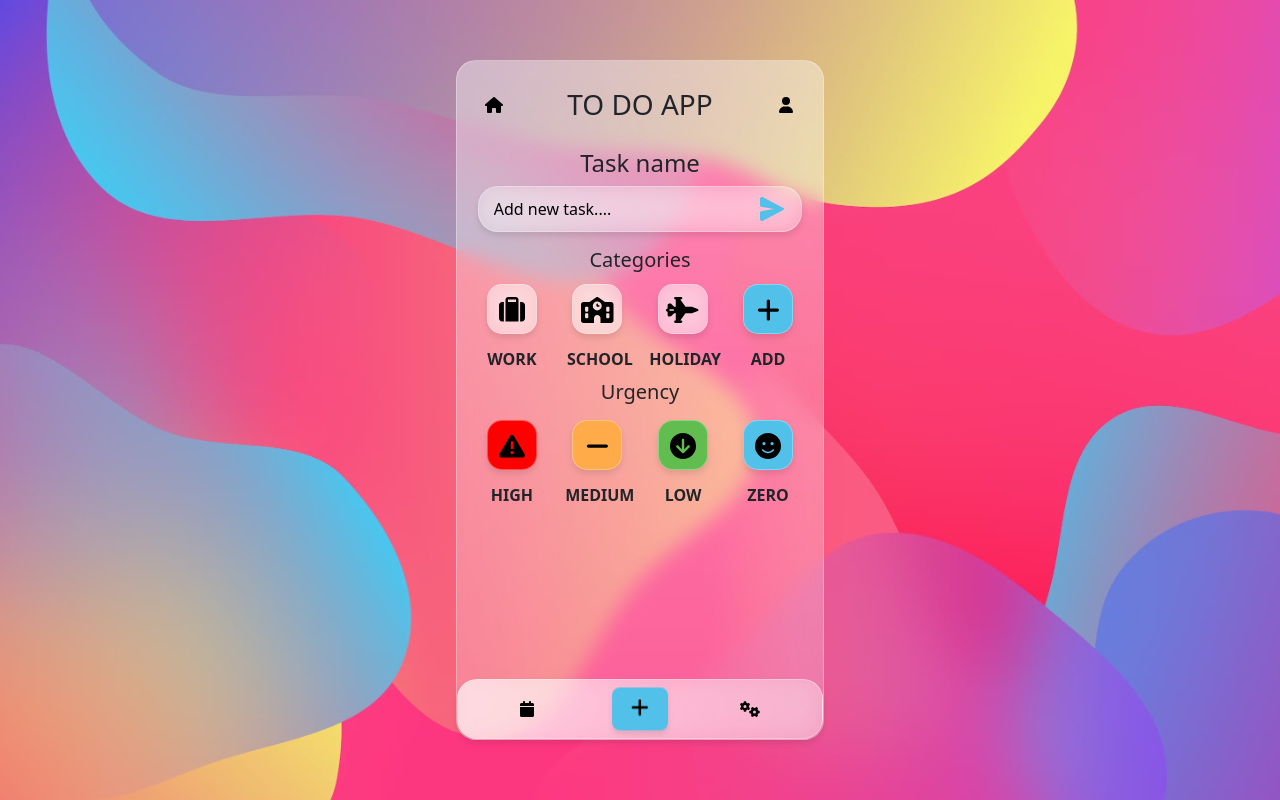
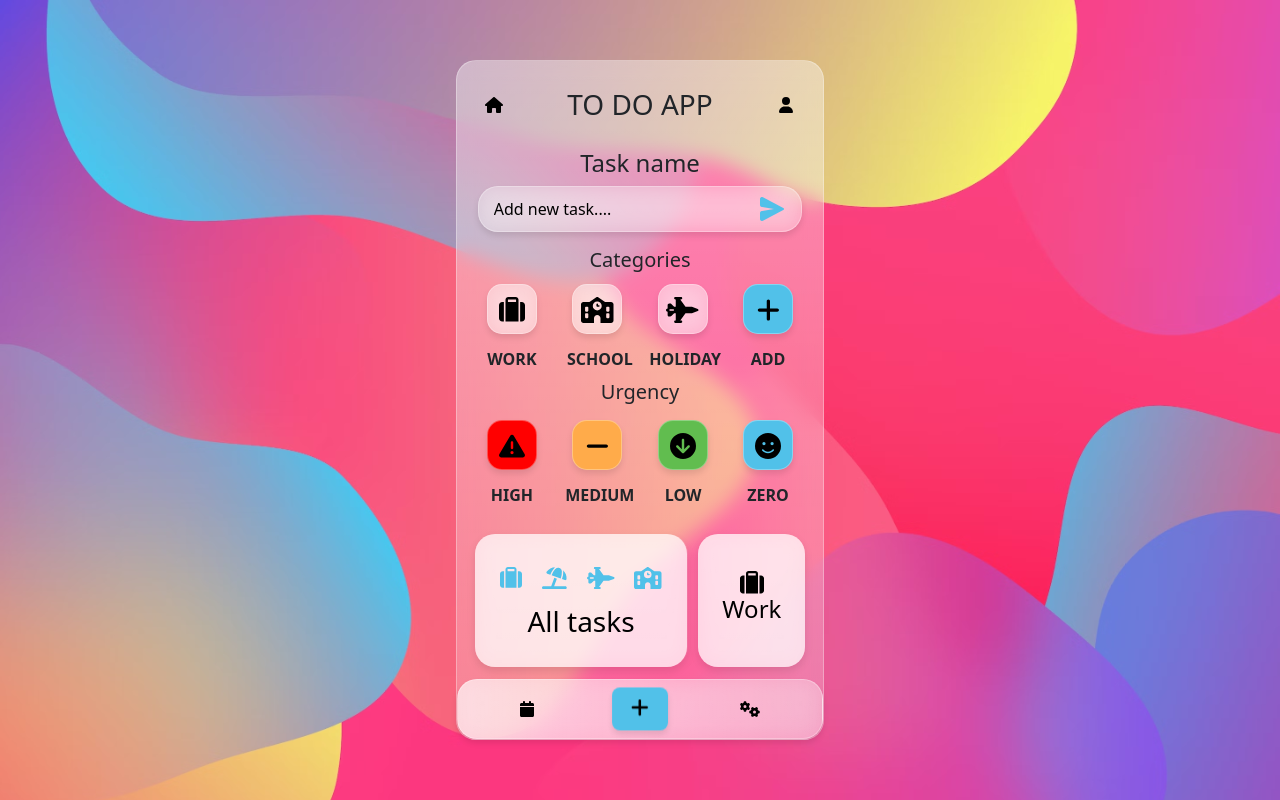
Before and after one commit to holc7/react-to-do-project, a React (Vite) app: page / in a window 1280 px wide. Built offline with nearby package versions, Linux system fonts and the light colour scheme.

Commit message:
More improvements

```diff
--- a/src/App.css
+++ b/src/App.css
@@ -151,6 +151,65 @@ body {
   overflow: hidden;
   height: 150px;
 }
+.card-all-task {
+  background: rgba(255, 255, 255, 0.2);
+  backdrop-filter: blur(10px);
+  -webkit-backdrop-filter: blur(10px);
+  border-radius: 20px;
+  border: none;
+  color: #000;
+  box-shadow: 0 4px 8px rgba(0, 0, 0, 0.1);
+  overflow: hidden;
+  padding: 1rem 2rem;
+  align-items: center;
+  justify-content: center;
+  margin-top: 30px !important;
+
+}
+
+.card-all-task-1 {
+  background: rgba(255, 255, 255, 0.7);
+  backdrop-filter: blur(10px);
+  -webkit-backdrop-filter: blur(10px);
+  border-radius: 20px;
+  border: none;
+  color: #000;
+  box-shadow: 0 4px 8px rgba(0, 0, 0, 0.1);
+  overflow: hidden;
+  text-align: left;
+  display: flex;
+  flex-direction: column;
+
+  margin-top: 30px !important;
+}
+
+
+
+
+.card-all-task-1 {
+  padding: 1.3rem 3.3rem;
+}
+
+.card-all-task-2 {
+
+  background: rgba(255, 255, 255, 0.7);
+  backdrop-filter: blur(10px);
+  -webkit-backdrop-filter: blur(10px);
+  border-radius: 20px;
+  border: none;
+  color: #000;
+  box-shadow: 0 4px 8px rgba(0, 0, 0, 0.1);
+  overflow: hidden;
+  padding: 0.8rem 1.5rem;
+  text-align: left;
+  display: flex;
+  flex-direction: column;
+  align-items: center;
+  justify-content: center;
+
+  margin-top: 48px !important;
+}
+
 
 .my-lists-container .card-body {
   display: flex;
@@ -178,6 +237,37 @@ body {
 
 }
 
+.icon-border-all-task {
+  display: flex;
+  align-items: center;
+  justify-content: center;
+  border-radius: 30%;
+  width: 50px;
+  height: 50px;
+  margin-bottom: 1rem;
+  background: rgba(255, 255, 255, 0.2);
+  backdrop-filter: blur(10px);
+  -webkit-backdrop-filter: blur(10px);
+
+}
+
+.icon-border-all-task-1 {
+  position: absolute;
+  gap: 20px;
+  left: 12%;
+  top: 25%;
+}
+
+.card-title-all-task-1 {
+  margin-top: 50px;
+
+}
+
+.test-fa-tasks {
+  font-size: 22px;
+  color: #51C1E9;
+
+}
 
 .test-fa {
   font-size: 24px;
@@ -804,3 +894,8 @@ margin: 0;
   border-radius: 20px;
   padding: 10px;
 }
+
+.second-all-tasks-container {
+  padding: 0;
+  margin: 0;
+}
--- a/src/Components/CreateTask.jsx
+++ b/src/Components/CreateTask.jsx
@@ -4,7 +4,7 @@ import React, { useState } from 'react';
 import { FontAwesomeIcon } from "@fortawesome/react-fontawesome";
 import {
   faAdd, faSuitcase, faSchool, faJetFighter,
-  faExclamationTriangle, faMinus, faArrowCircleDown, faSmile
+  faExclamationTriangle, faMinus, faArrowCircleDown, faSmile, faAirFreshener, faUmbrellaBeach
 } from '@fortawesome/free-solid-svg-icons';
 import sentMessage from "../assets/send-mess.png";
 import Calendar from 'react-calendar';
@@ -41,6 +41,7 @@ export default function CreateTask() {
   };
 
   return (
+            <div>
               <div className='create-task-container d-flex flex-column'>
                 <h4>Task name</h4>
                 <div className='glassmorphic-search-bar-cat'>
@@ -142,9 +143,33 @@ export default function CreateTask() {
 
 
 
+                </div>
+
+                <div class="second-all-tasks-container d-flex justify-content-around ">
+                    <div class="card-all-task-1 mt-5 ">
+
+                        <div className="icon-border-all-task-1 d-flex justify-content-between">
+                            <FontAwesomeIcon className="test-fa-tasks" icon={faSuitcase} size="2xl"/>
+                            <FontAwesomeIcon className="test-fa-tasks" icon={faUmbrellaBeach} size="2xl"/>
+                            <FontAwesomeIcon className="test-fa-tasks" icon={faJetFighter} size="2xl"/>
+                            <FontAwesomeIcon className="test-fa-tasks" icon={faSchool} size="2xl"/>
+                            </div>
+                        <h3 class="card-title-all-task-1">All tasks</h3>
+                        </div>
+
+                    <div class="card-all-task-2 ">
+                        <div className="icon-border-all-task-2">
+                            <FontAwesomeIcon className="test-fa" icon={faSuitcase} size="2xl"/>
+
+                            </div>
+                        <h4 class="card-title-all-task-2">Work</h4>
+                        </div>
+
+                    </div>
+            </div>
 
 
-    </div>
+
 
   )
 }
```
Lines whose indentation alone changed are shown as unchanged.
